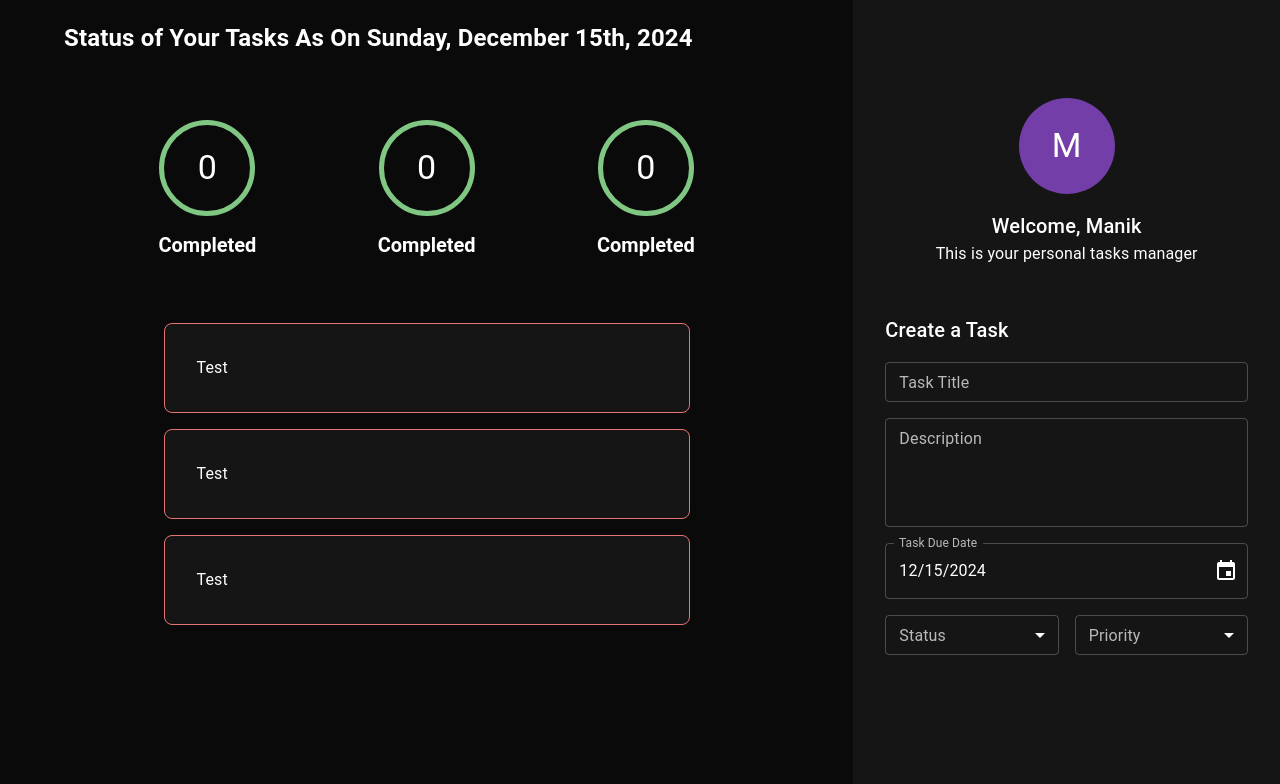
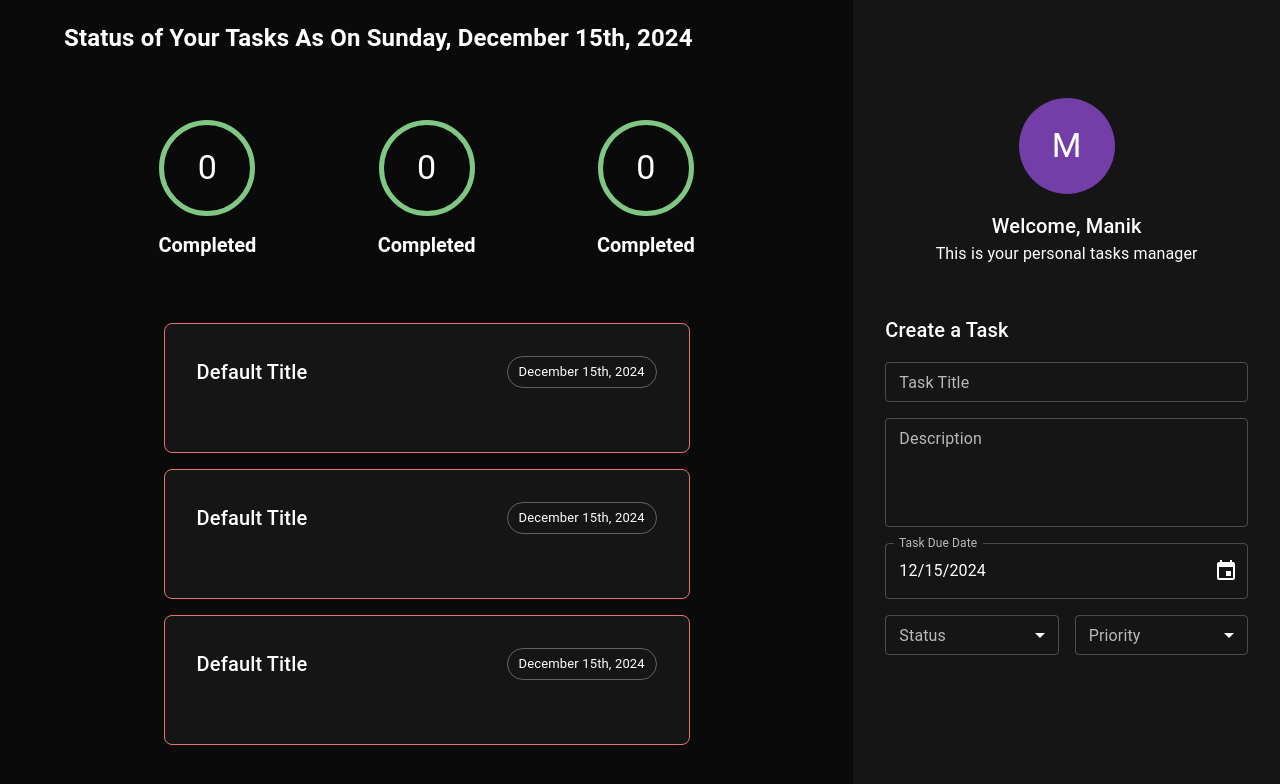
Before and after one commit to Geetha-RK/PersonalTaskManager-client, a React (Vite) app: page / in a window 1280 px wide. Shown: the top 784 px of the page. Built offline with nearby package versions, Linux system fonts and the light colour scheme.

Commit message:
Build Task Header and made the component to fetch dynamic props with typescript interface and PropTypes in React

```diff
--- /dev/null
+++ b/src/components/task/_taskHeader.tsx
@@ -0,0 +1,32 @@
+import { FC, ReactElement } from'react';
+import { Box, Typography,Chip } from '@mui/material';
+import { ITaskHeader } from './interfaces/ITaskHeader';
+import { format } from 'date-fns';
+import PropTypes from 'prop-types';
+
+export const TaskHeader:FC<ITaskHeader> = (props,):ReactElement => {
+    //Destructuring and give default for props:
+    const { title='Default Title', date=new Date } = props;
+    return (
+    <Box
+        display='flex'
+        width='100%'
+        justifyContent='space-between'
+        mb={4}
+        >
+        <Box>
+            <Typography variant="h6">
+                {title}
+            </Typography>
+        </Box>
+        <Box>
+            <Chip variant="outlined" label={format(date,'PPP')}></Chip>
+        </Box>
+    </Box>
+    )
+}
+
+TaskHeader.propTypes = {
+    title: PropTypes.string,
+    date: PropTypes.instanceOf(Date),
+}
--- /dev/null
+++ b/src/components/task/interfaces/ITaskHeader.ts
@@ -0,0 +1,4 @@
+export interface ITaskHeader {
+    title?: string;
+    date?: Date;
+}
--- a/src/components/task/task.tsx
+++ b/src/components/task/task.tsx
@@ -1,5 +1,6 @@
 import { FC, ReactElement } from 'react';
 import { Box } from '@mui/material';
+import { TaskHeader } from './_taskHeader';
 
 export const Task:FC = (props): ReactElement => {
     return (
@@ -18,8 +19,7 @@ export const Task:FC = (props): ReactElement => {
                 borderColor: 'error.light',
             }}
         >
-            Test
-            {/* {Task Header} */}
+            <TaskHeader/>
             {/* {TaskDescription} */}
             {/* {Task Footer} */}
         </Box>
```
